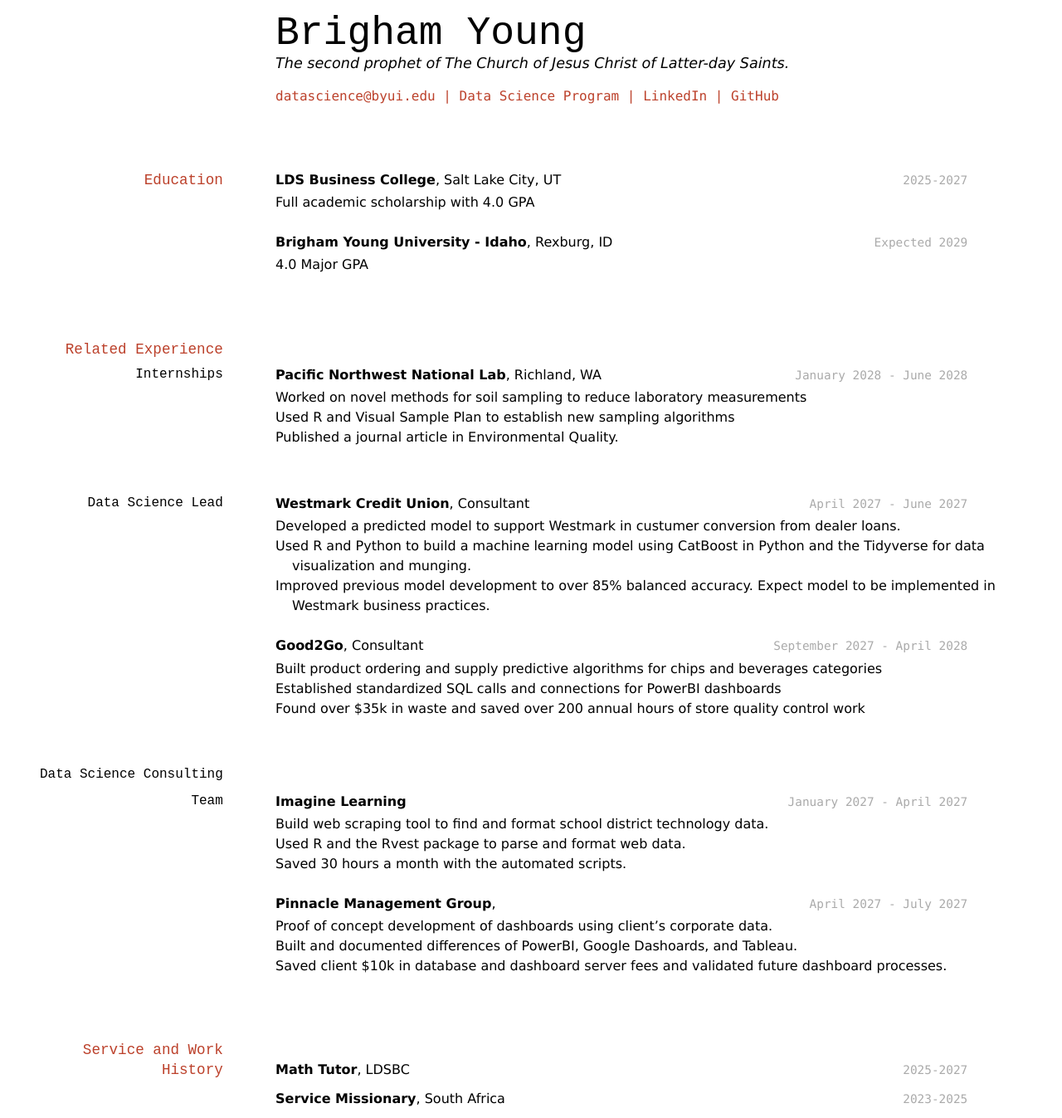
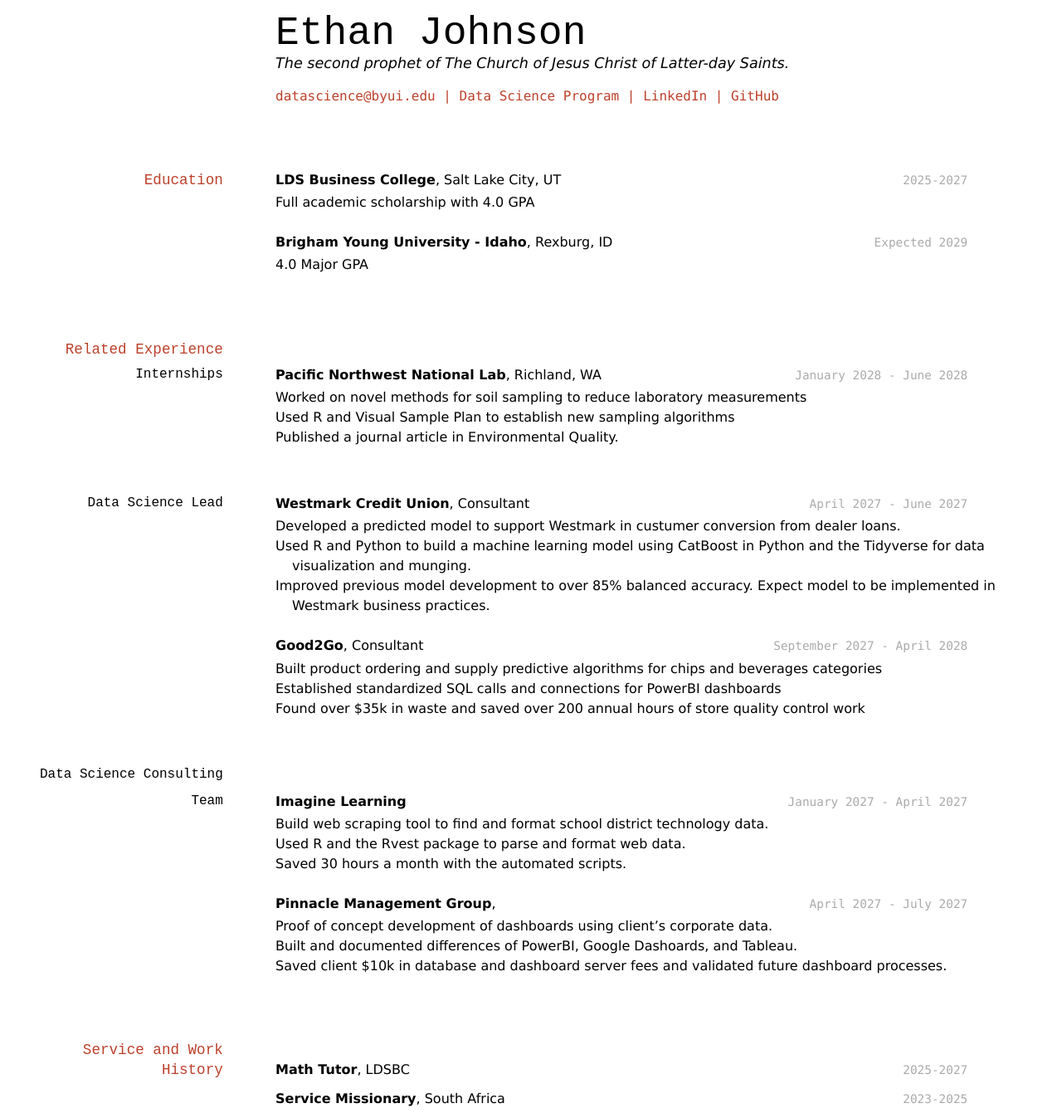
Before and after one commit to ethankjohnson/johnson_resume, a Jekyll site: the page built from docs/index.md, in a window 1280 px wide. Shown: the whole page at 83% size. Built offline with Jekyll 4.4.1, drawn with Linux system fonts in a browser that asks for light colours.

Commit message:
Update index.md

```diff
--- a/docs/index.md
+++ b/docs/index.md
@@ -2,7 +2,7 @@
 layout: cv
 title: Ethan Johnson's Resume
 ---
-# Brigham Young
+# Ethan Johnson
 The second prophet of The Church of Jesus Christ of Latter-day Saints.
 
 <div id="webaddress">
```
